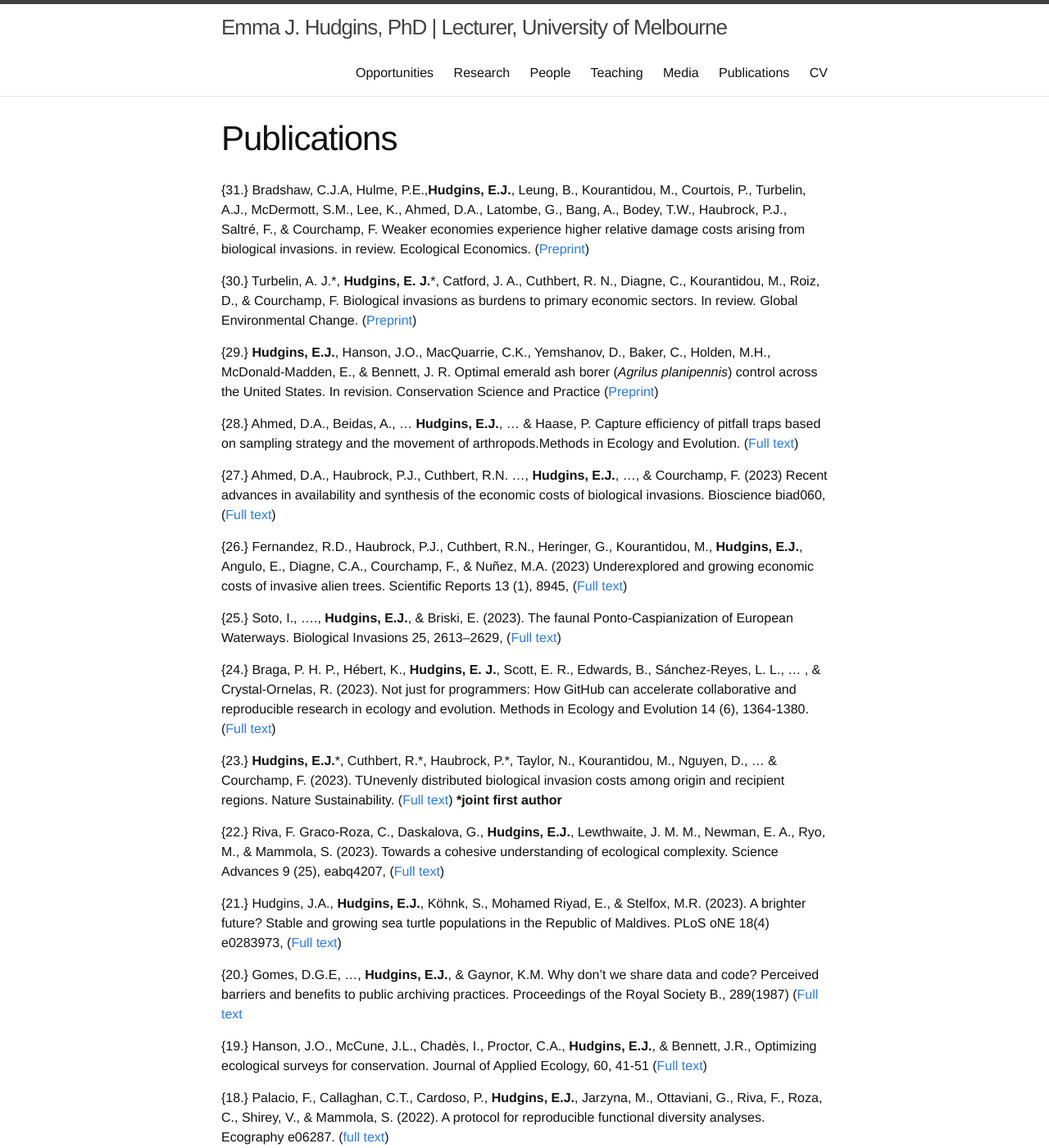
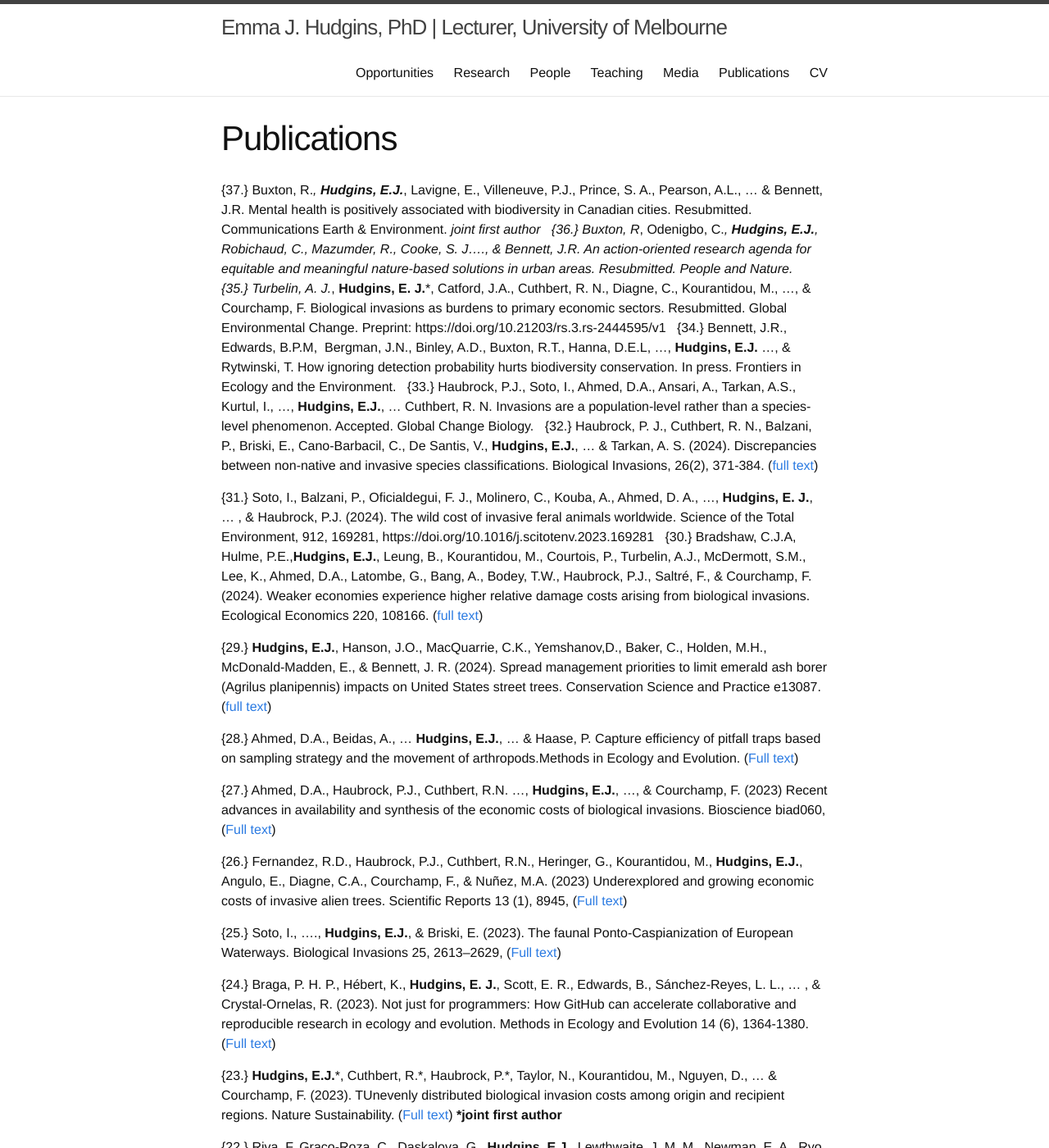
Before and after one commit to emmajhudgins/emmajhudgins.github.io, a Jekyll site: the page built from 05-publications.md, in a window 1280 px wide and 1400 px high. Shown: the whole window at 82% size. Built offline with Jekyll 4.4.1, drawn with Linux system fonts in a browser that asks for light colours; nearby versions of some CDN libraries; some web fonts are replaced; some of the changed text lies outside the part shown.

```diff
--- a/05-publications.md
+++ b/05-publications.md
@@ -7,11 +7,25 @@ nav: true
 order: 5
 
 ---
-{31.} Bradshaw, C.J.A, Hulme, P.E.,**Hudgins, E.J.**, Leung, B., Kourantidou, M., Courtois, P., Turbelin, A.J., McDermott, S.M., Lee, K., Ahmed, D.A., Latombe, G., Bang, A., Bodey, T.W., Haubrock, P.J., Saltré, F., & Courchamp, F. Weaker economies experience higher relative damage costs arising from biological invasions. in review. Ecological Economics. ([Preprint](http://dx.doi.org/10.2139/ssrn.4587717))
 
-{30.} Turbelin, A. J.\*, **Hudgins, E. J.**\*, Catford, J. A., Cuthbert, R. N., Diagne, C., Kourantidou, M., Roiz, D., & Courchamp, F. Biological invasions as burdens to primary economic sectors. In review. Global Environmental Change. ([Preprint](https://doi.org/10.21203/rs.3.rs-2444595/v1))
+{37.} Buxton, R.*, **Hudgins, E.J.***, Lavigne, E., Villeneuve, P.J., Prince, S. A., Pearson, A.L., … & Bennett, J.R. Mental health is positively associated with biodiversity in Canadian cities. Resubmitted. Communications Earth & Environment.
+*joint first author
 
-{29.} **Hudgins, E.J.**, Hanson, J.O., MacQuarrie, C.K., Yemshanov, D., Baker, C., Holden, M.H., McDonald-Madden, E., & Bennett, J. R. Optimal emerald ash borer (*Agrilus planipennis*) control across the United States. In revision. Conservation Science and Practice ([Preprint](https://doi.org/10.21203/rs.3.rs-1998687/v3))
+{36.} Buxton, R*, Odenigbo, C.*, **Hudgins, E.J.**, Robichaud, C., Mazumder, R., Cooke, S. J...., & Bennett, J.R. An action-oriented research agenda for equitable and meaningful nature-based solutions in urban areas. Resubmitted. People and Nature.
+
+{35.} Turbelin, A. J.*, **Hudgins, E. J.***, Catford, J.A., Cuthbert, R. N., Diagne, C., Kourantidou, M., …, & Courchamp, F. Biological invasions as burdens to primary economic sectors. Resubmitted. Global Environmental Change. Preprint: https://doi.org/10.21203/rs.3.rs-2444595/v1
+
+{34.} Bennett, J.R., Edwards, B.P.M,  Bergman, J.N., Binley, A.D., Buxton, R.T., Hanna, D.E.L, …, **Hudgins, E.J.** …, & Rytwinski, T. How ignoring detection probability hurts biodiversity conservation. In press. Frontiers in Ecology and the Environment.
+
+{33.} Haubrock, P.J., Soto, I., Ahmed, D.A., Ansari, A., Tarkan, A.S., Kurtul, I., ..., **Hudgins, E.J.**, ... Cuthbert, R. N. Invasions are a population-level rather than a species-level phenomenon. Accepted. Global Change Biology.
+
+{32.} Haubrock, P. J., Cuthbert, R. N., Balzani, P., Briski, E., Cano-Barbacil, C., De Santis, V., **Hudgins, E.J.**, ... & Tarkan, A. S. (2024). Discrepancies between non-native and invasive species classifications. Biological Invasions, 26(2), 371-384. ([full text](https://doi.org/10.1007/s10530-023-03184-3))
+
+{31.} Soto, I., Balzani, P., Oficialdegui, F. J., Molinero, C., Kouba, A., Ahmed, D. A., …, **Hudgins, E. J.**, … , & Haubrock, P.J. (2024). The wild cost of invasive feral animals worldwide. Science of the Total Environment, 912, 169281, https://doi.org/10.1016/j.scitotenv.2023.169281
+
+{30.} Bradshaw, C.J.A, Hulme, P.E.,**Hudgins, E.J.**, Leung, B., Kourantidou, M., Courtois, P., Turbelin, A.J., McDermott, S.M., Lee, K., Ahmed, D.A., Latombe, G., Bang, A., Bodey, T.W., Haubrock, P.J., Saltré, F., & Courchamp, F. (2024). Weaker economies experience higher relative damage costs arising from biological invasions. Ecological Economics 220, 108166. ([full text](https://doi.org/10.1016/j.ecolecon.2024.108166))
+
+{29.} **Hudgins, E.J.**, Hanson, J.O., MacQuarrie, C.K., Yemshanov,D., Baker, C., Holden, M.H., McDonald-Madden, E., & Bennett, J. R. (2024). Spread management priorities to limit emerald ash borer (Agrilus planipennis) impacts on United States street trees. Conservation Science and Practice e13087. ([full text](https://doi.org/10.1111/csp2.13087))
 
 {28.} Ahmed, D.A., Beidas, A., ... **Hudgins, E.J.**, ... & Haase, P. Capture efficiency of pitfall traps based on sampling strategy and the movement of arthropods.Methods in Ecology and Evolution. ([Full text](https://doi.org/10.1111/2041-210X.14174))
 
@@ -30,9 +44,9 @@ order: 5
 
 {21.} Hudgins, J.A., **Hudgins, E.J.**, Köhnk, S., Mohamed Riyad, E., & Stelfox, M.R. (2023). A brighter future? Stable and growing sea turtle populations in the Republic of Maldives. PLoS oNE 18(4) e0283973, ([Full text](https://doi.org/10.1371/journal.pone.0283973))
 
-{20.} Gomes, D.G.E, …, **Hudgins, E.J.**, & Gaynor, K.M. Why don’t we share data and code? Perceived barriers and benefits to public archiving practices. Proceedings of the Royal Society B., 289(1987) ([Full text](https://doi.org/10.1098/rspb.2022.1113)
+{20.} Hanson, J.O., McCune, J.L., Chadès, I., Proctor, C.A., **Hudgins, E.J.**, & Bennett, J.R. (2023). Optimizing ecological surveys for conservation. Journal of Applied Ecology, 60, 41-51 ([Full text](https://doi.org/10.1111/1365-2664.14309))
 
-{19.} Hanson, J.O., McCune, J.L., Chadès, I., Proctor, C.A., **Hudgins, E.J.**, & Bennett, J.R., Optimizing ecological surveys for conservation. Journal of Applied Ecology, 60, 41-51 ([Full text](https://doi.org/10.1111/1365-2664.14309))
+{19.} Gomes, D.G.E, …, **Hudgins, E.J.**, & Gaynor, K.M. (2022). Why don’t we share data and code? Perceived barriers and benefits to public archiving practices. Proceedings of the Royal Society B., 289(1987) ([Full text](https://doi.org/10.1098/rspb.2022.1113)
 
 {18.} Palacio, F., Callaghan, C.T., Cardoso, P., **Hudgins, E.J.**, Jarzyna, M., Ottaviani, G., Riva, F., Roza, C., Shirey, V., & Mammola, S. (2022). A protocol for reproducible functional diversity analyses. Ecography e06287. ([full text](https://doi.org/10.1111/ecog.06287))
 
@@ -75,6 +89,12 @@ order: 5
 \* equivalent contribution
 
 **Oral Presentations**
+
+**Hudgins, E.J.**, Management priorities to limit the impacts of Emerald Ash Borer on US street trees Presented at the Western EAB Cooperators Meeting, 29 March 2024. Invited presentation.
+
+**Hudgins, E.J.**, Using Spatial Information to Protect our Environment, 18 March 2024. Arthur Rylah Institute Seminar. Invited presentation.
+
+**Hudgins, E.J.**, Spread management priorities to limit Emerald Ash Borer Impacts to US Street Trees. Science Early Career Research Summit, 20 February 2024. Winner - best oral presentation.
 
 * **Hudgins, E.J.**. North American forest invader spread, impacts, and management priorities for urban resilience. Presented at the Australian Department of Agriculture, Fisheries, and Forestry Plant Health Division Meeting, March 29th, 2023.
 
```
Also changed, not shown: 01-opportunities.md (+0 -9 lines), 02-rpeople.md (+2 -0 lines), 03-teaching.md (+11 -5 lines), 04-media.md (+6 -1 lines), image.png (added), 1 other file.
